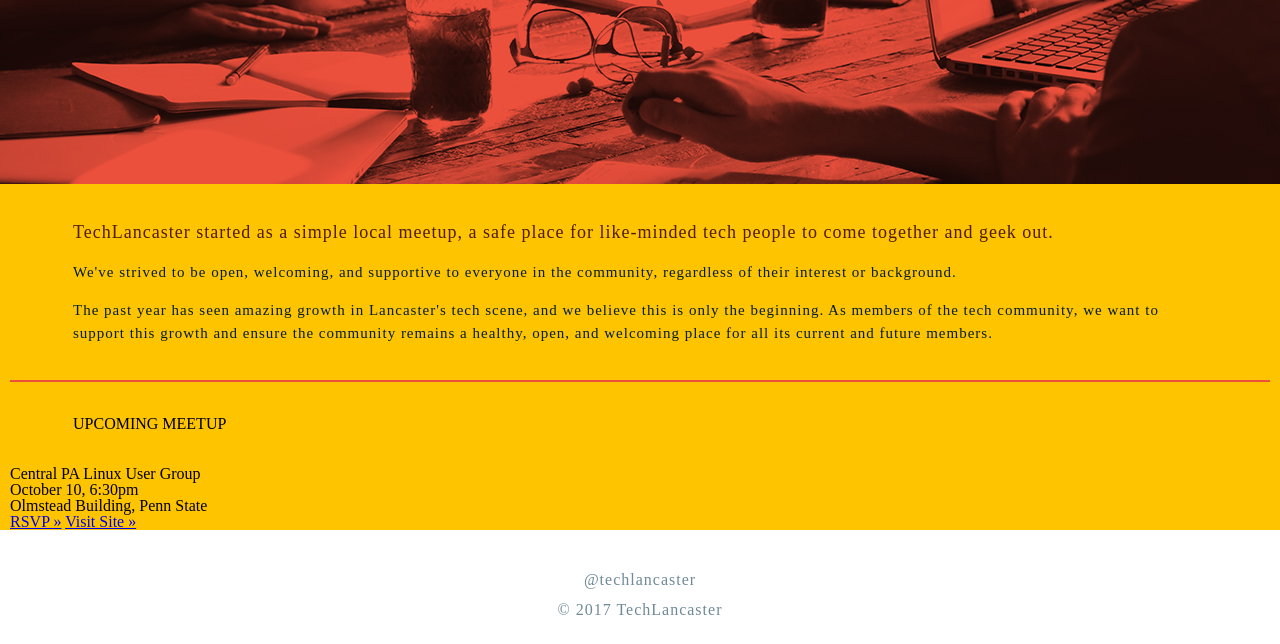
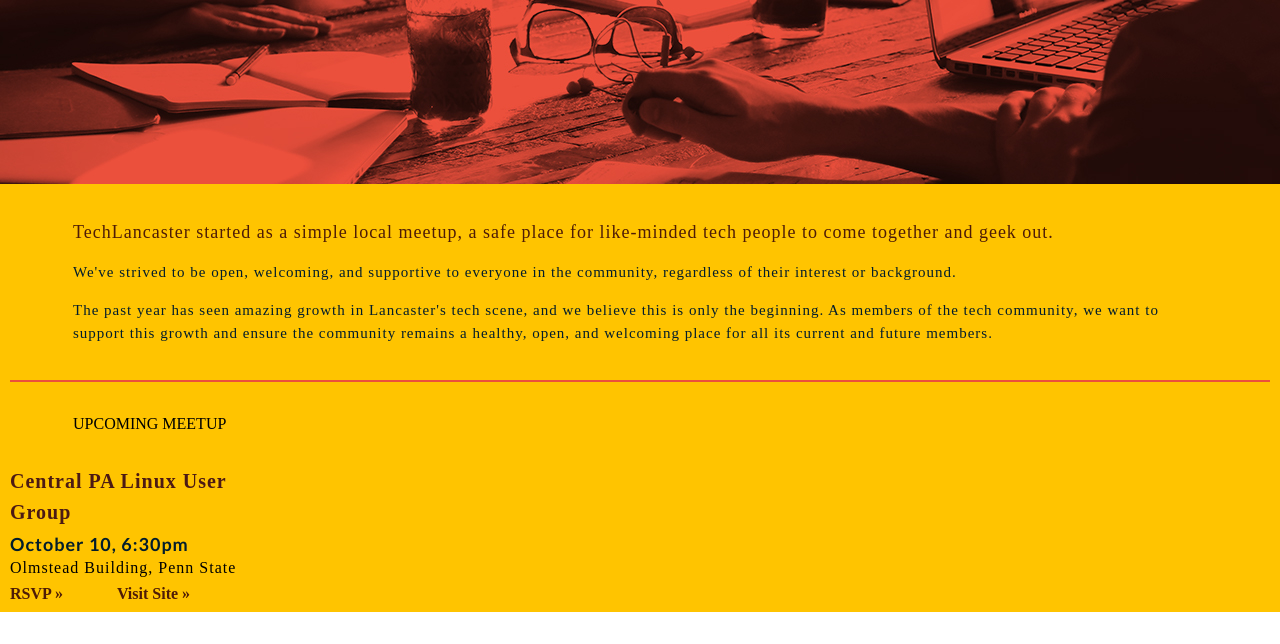
Before and after one commit to edgararodriguez/gascarodriguez-techlancaster, a plain HTML site: page index.html in a window 1280 px wide. Shown: the part 226-870 px from the top of the page. Drawn offline with Linux system fonts and the light colour scheme; a web font is replaced by a local one.

Commit message:
i finished the events

```diff
--- /dev/null
+++ b/style/_event.scss
@@ -0,0 +1,33 @@
+//mobile//
+.events{
+  width: 255px;
+}
+h3{
+  color: #4c1a14;
+  font-size: 20px;
+  line-height: 31px;
+  letter-spacing: 1px;
+  font-family: 'Droid Serif';
+  font-weight: 600;
+}
+.eh4{
+  color: #021d2c;
+  font-size: 18px;
+  line-height: 32px;
+  letter-spacing: 1px;
+  font-family: 'Lato';
+  font-weight: 600;
+}
+.eh5{
+  font-size: 16px;
+  letter-spacing: 1px;
+  font-weight: 300;
+}
+a{
+  display: inline-block;
+  color: #4e1c07;
+  line-height: 36px;
+  margin-right: 50px;
+  font-weight: 600;
+  text-decoration: none;
+}
--- a/style/style.scss
+++ b/style/style.scss
@@ -4,3 +4,4 @@
 @import "s1";
 @import "footer";
 @import "s2";
+@import "event";
```
Also changed, not shown: style/style.css, 1 other file.
